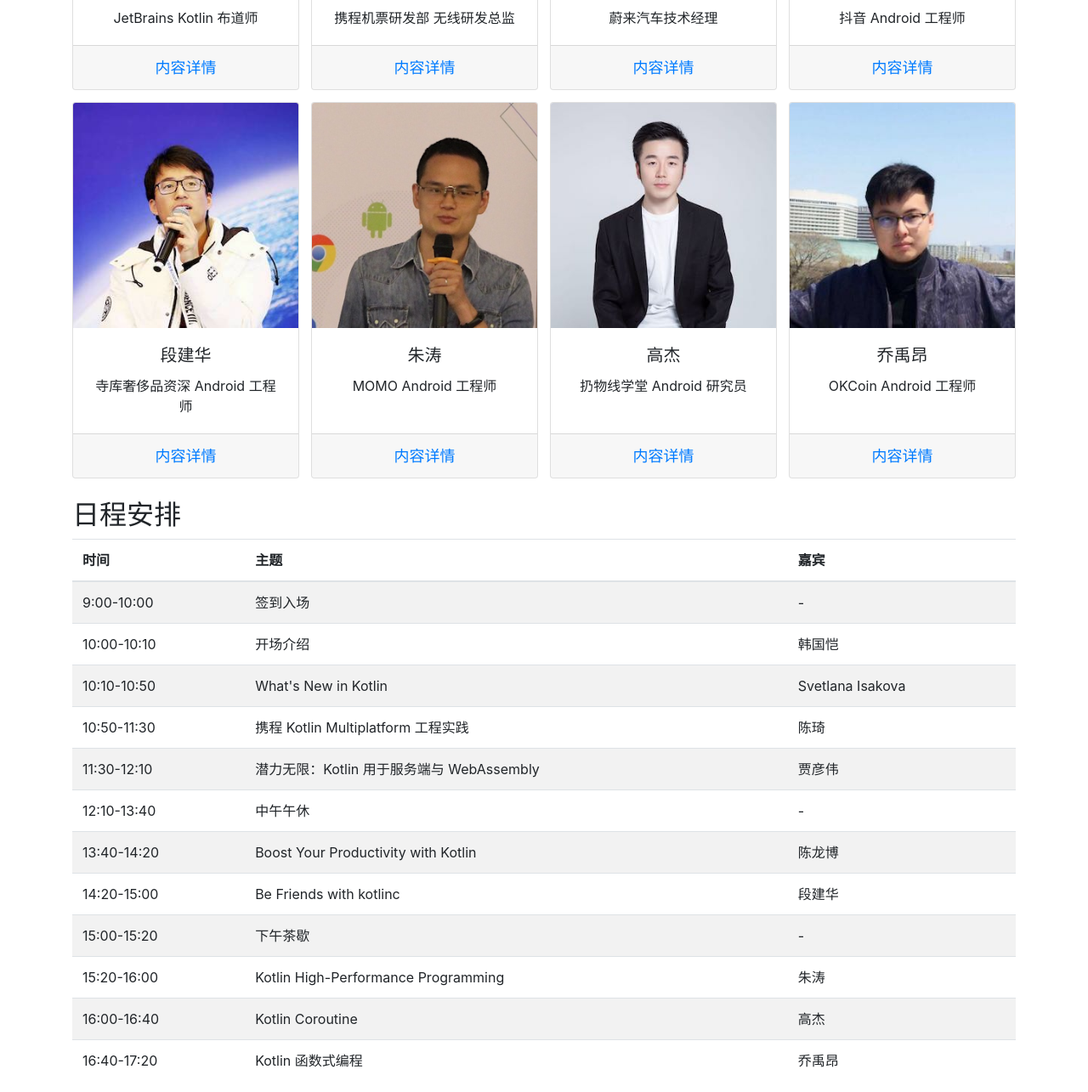
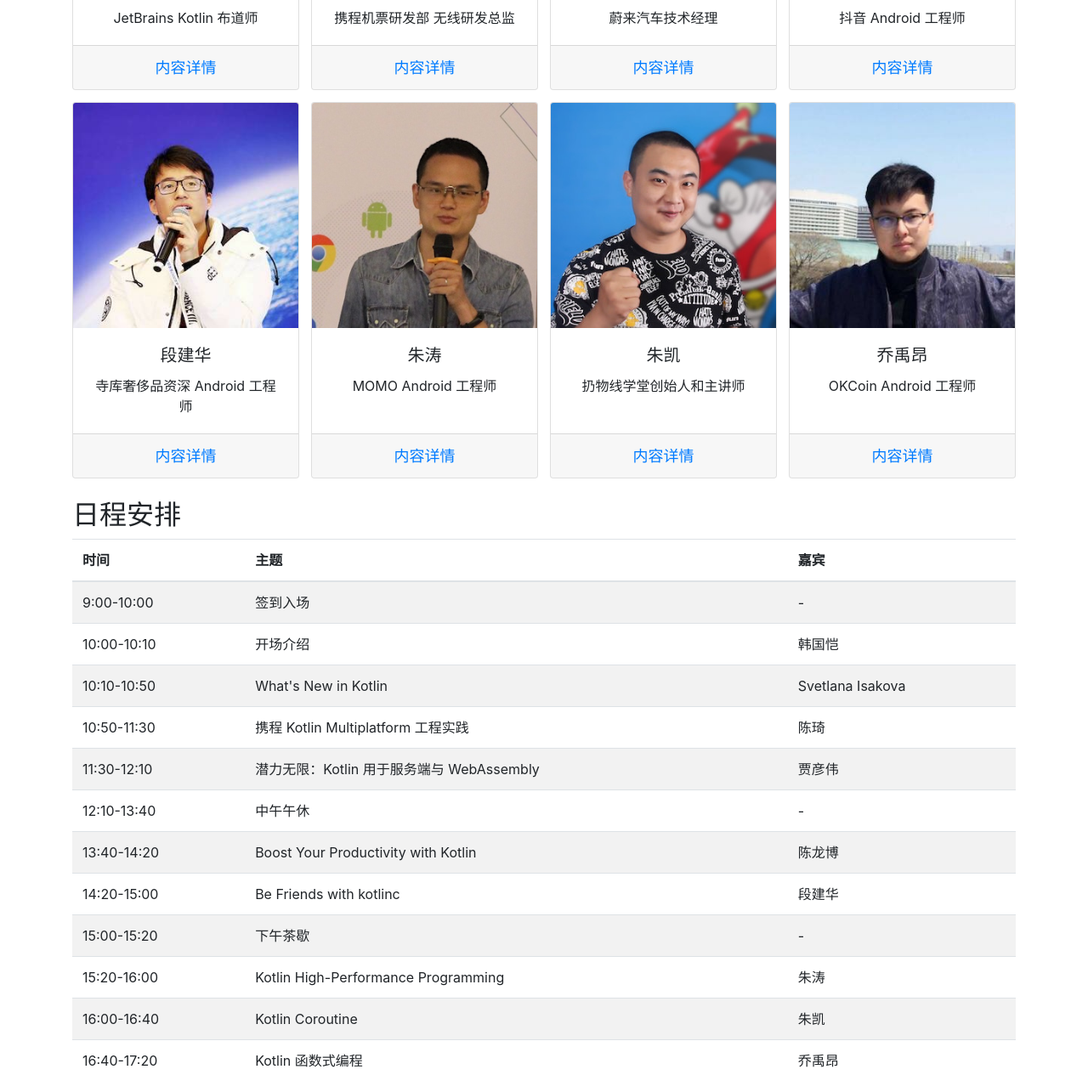
Before and after one commit to gdgbeijing/kotlin-everywhere, a plain HTML site: page website/index.html in a window 1280 px wide. Shown: the part 725-2010 px from the top of the page at 85% size. Drawn offline with Linux system fonts and the light colour scheme.

Commit message:
update speaker: gaojie -> zhukai

```diff
--- a/website/index.html
+++ b/website/index.html
@@ -90,10 +90,10 @@
       </div>
 
       <div class="card">
-        <img src="img/gaojie.jpg" class="card-img-top" alt="高杰">
+        <img src="img/zhukai.jpg" class="card-img-top" alt="朱凯">
         <div class="card-body">
-          <h5 class="card-title">高杰</h5>
-          <p class="card-text">扔物线学堂 Android 研究员</p>
+          <h5 class="card-title">朱凯</h5>
+          <p class="card-text">扔物线学堂创始人和主讲师</p>
         </div>
         <div class="card-footer">
           <a href="#" class="card-link" data-toggle="modal" data-target="#speaker-7">内容详情</a>
@@ -176,7 +176,7 @@
           <tr>
             <td>16:00-16:40</td>
             <td>Kotlin Coroutine</td>
-            <td>高杰</td>
+            <td>朱凯</td>
           </tr>
           <tr>
             <td>16:40-17:20</td>
@@ -312,9 +312,9 @@
       <div class="modal-dialog modal-lg" role="document">
         <div class="modal-content">
           <div class="modal-body">
-            <img src="img/gaojie.jpg" class="speaker-image-detail">
-            <h5>高杰</h5>
-            <p>高杰，Android 工程师，HenCoder 及码上开学成员之一。</p>
+            <img src="img/zhukai.jpg" class="speaker-image-detail">
+            <h5>朱凯</h5>
+            <p>朱凯，Android GDE，前 Flipboard Android 工程师。Android 高级进阶技术分享网站 HenCoder (hencoder.com) 作者。Kotlin 系列上手指南网站码上开学 (kaixue.io) 站长和领导人。</p>
             <h5>Kotlin Coroutine / Kotlin 协程</h5>
             <p>什么是 Kotlin Coroutine ，Kotlin 编译器是怎样实现 Kotlin Coroutine 的，如何更好的引入 Kotlin Coroutine 代码。</p>
           </div>
```
Also changed, not shown: website/img/gaojie.jpg (deleted), website/img/zhukai.jpg (added).
